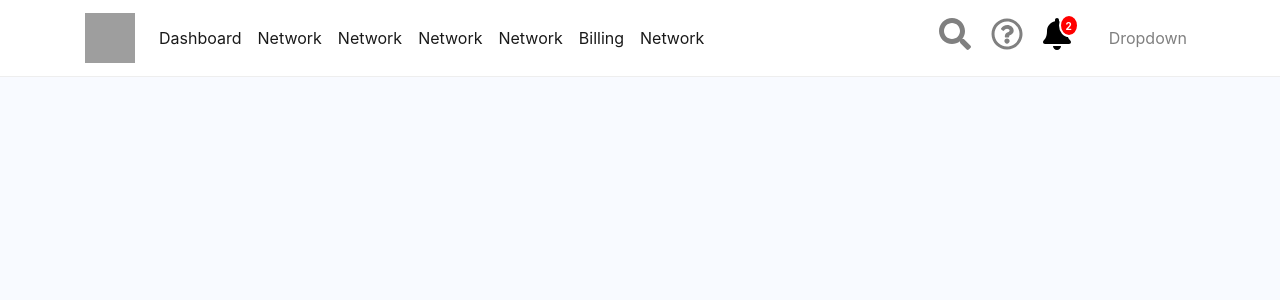
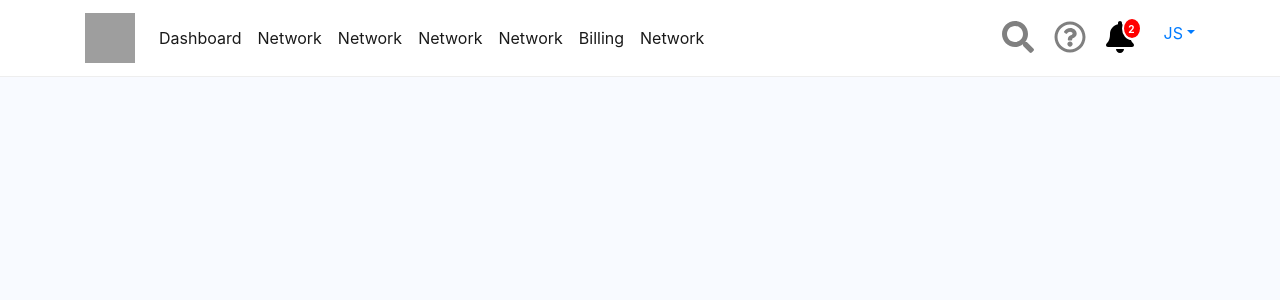
Before and after one commit to LuisRodriguezDev/Examen_React, a React (Create React App) app: page / in a window 1280 px wide. Shown: the top 300 px of the page. Built offline with nearby package versions, Linux system fonts and the light colour scheme; grey boxes are pictures that could not be loaded.

Commit message:
Añadir elemento de dropdown

```diff
--- a/src/App.js
+++ b/src/App.js
@@ -54,7 +54,7 @@ class App extends Component {
                   <a className="nav-link" href="/">Network</a>
                 </li>
               </ul>
-              <ul className="navbar-nav ml-auto">
+              <ul className="navbar-nav ml-auto grupo-navbar-derecho">
                 <li className="nav-item">
                   <a className="icono" href="/">
                     <FontAwesomeIcon
@@ -84,7 +84,17 @@ class App extends Component {
                   </a>
                 </li>
                 <li className="nav-item">
-                  <a className="nav-link" href="/">Dropdown</a>
+                <div className="dropdown elemento-dropdown">
+                  <a className="dropdown-toggle" href="/" role="button" id="dropdownMenuLink" data-toggle="dropdown" aria-haspopup="true" aria-expanded="false">
+                    <span className="icono-dropdown">JS</span>
+                  </a>
+
+                  <div className="dropdown-menu" aria-labelledby="dropdownMenuLink">
+                    <a className="dropdown-item" href="/">Acción</a>
+                    <a className="dropdown-item" href="/">Otra acción</a>
+                    <a className="dropdown-item" href="/">Algo más aqui</a>
+                  </div>
+                </div>
                 </li>
               </ul>
             </div>
```
